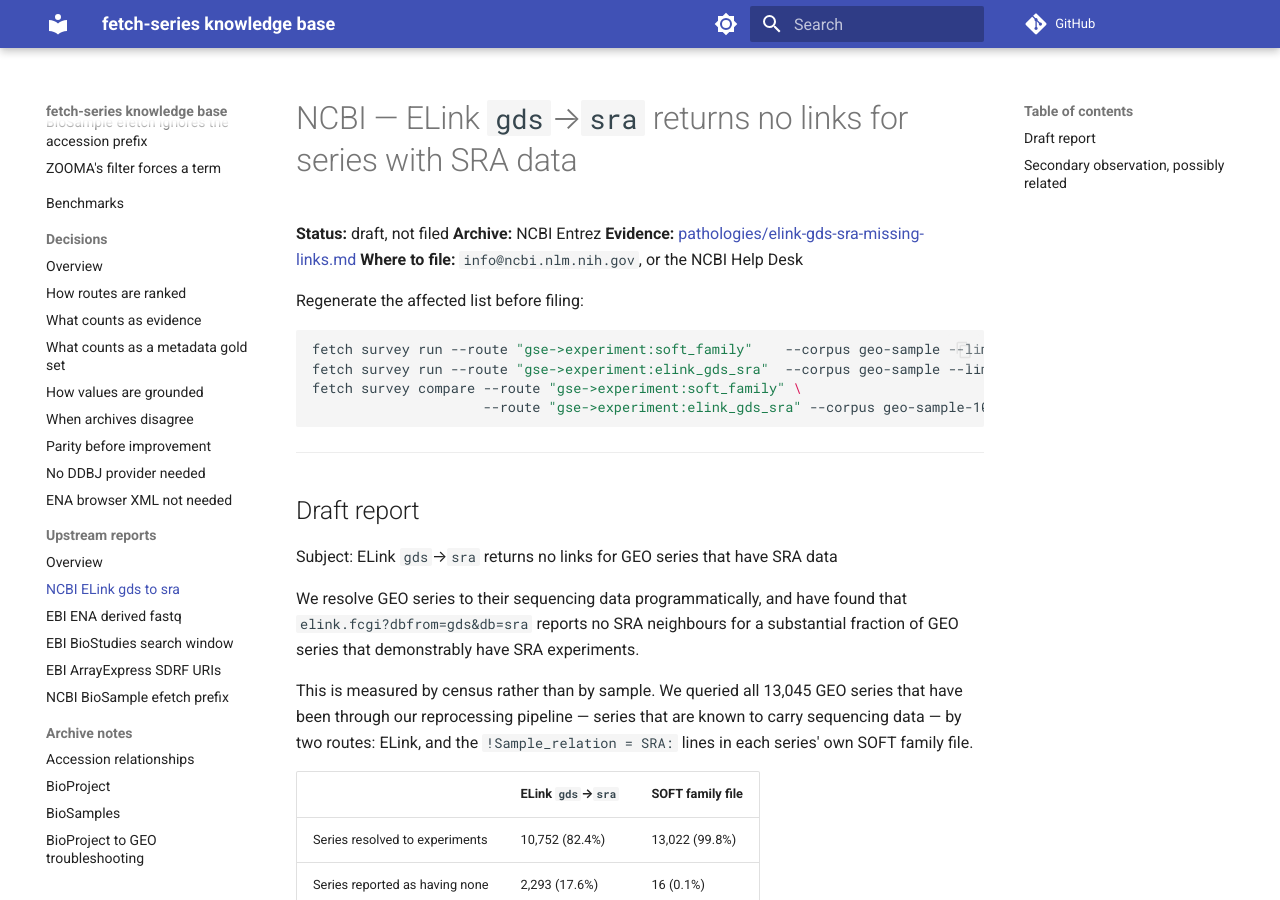
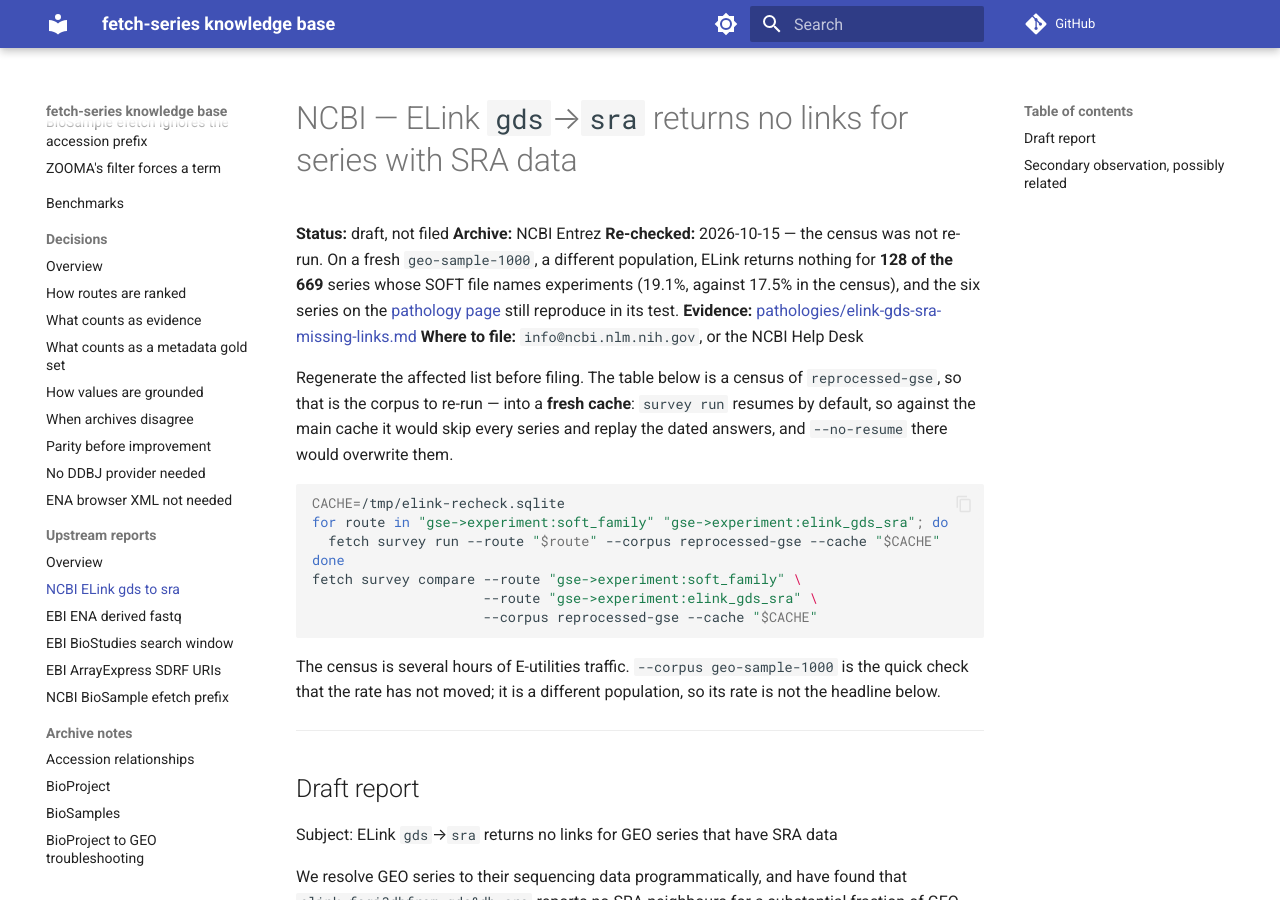
Before and after one commit to cellgeni/fetch-series, an MkDocs documentation site: the page built from docs/upstream/ncbi-elink-gds-sra.md, in a window 1280 px wide and 900 px high. Built offline with MkDocs 1.6.1 and Material for MkDocs 9.7.7, drawn with Linux system fonts in a browser that asks for light colours; comment, search, counter and statistics services are not loaded.

Commit message:
docs(upstream): re-check all five reports before filing
Every reproducer still gives the documented answer, and the live pathology
suite passes 26/26 with no skips. The two survey-backed reports were re-run
into a fresh cache: ENA's single-fastq set is unchanged (all 1,225 still
single, plus 2 newly published), and ELink misses 128 of 669 SRA-bearing
series on a fresh geo-sample-1000 (19.1%, against 17.5% in the census).

Corrects the regenerate commands in both. `survey run` resumes by default, so
against the main cache they replayed the dated verdicts instead of querying,
and the ELink one surveyed 150 series where the report cites a 13,045-series
census. The logs of today's re-check runs are committed with it.

Co-Authored-By: Claude Opus 5.5 <noreply@anthropic.com>

````diff
--- a/docs/upstream/ncbi-elink-gds-sra.md
+++ b/docs/upstream/ncbi-elink-gds-sra.md
@@ -5,17 +5,28 @@ title: NCBI — ELink gds→sra returns no links for series with SRA data
 # NCBI — ELink `gds`→`sra` returns no links for series with SRA data
 
 **Status:** draft, not filed **Archive:** NCBI Entrez
+**Re-checked:** 2026-10-15 — the census was not re-run. On a fresh `geo-sample-1000`, a different population, ELink returns nothing for **128 of the 669** series whose SOFT file names experiments (19.1%, against 17.5% in the census), and the six series on the [pathology page](../pathologies/elink-gds-sra-missing-links.md) still reproduce in its test.
 **Evidence:** [pathologies/elink-gds-sra-missing-links.md](../pathologies/elink-gds-sra-missing-links.md)
 **Where to file:** `info@ncbi.nlm.nih.gov`, or the NCBI Help Desk
 
-Regenerate the affected list before filing:
+Regenerate the affected list before filing. The table below is a census of
+`reprocessed-gse`, so that is the corpus to re-run — into a **fresh cache**: `survey run`
+resumes by default, so against the main cache it would skip every series and replay
+the dated answers, and `--no-resume` there would overwrite them.
 
 ```bash
-fetch survey run --route "gse->experiment:soft_family"    --corpus geo-sample --limit 150
-fetch survey run --route "gse->experiment:elink_gds_sra"  --corpus geo-sample --limit 150
+CACHE=/tmp/elink-recheck.sqlite
+for route in "gse->experiment:soft_family" "gse->experiment:elink_gds_sra"; do
+  fetch survey run --route "$route" --corpus reprocessed-gse --cache "$CACHE"
+done
 fetch survey compare --route "gse->experiment:soft_family" \
-                     --route "gse->experiment:elink_gds_sra" --corpus geo-sample-1000
+                     --route "gse->experiment:elink_gds_sra" \
+                     --corpus reprocessed-gse --cache "$CACHE"
 ```
+
+The census is several hours of E-utilities traffic. `--corpus geo-sample-1000` is the
+quick check that the rate has not moved; it is a different population, so its rate is
+not the headline below.
 
 ---
 
````
Also changed, not shown: docs/upstream/ebi-arrayexpress-sdrf-mirror-uris.md (+1 -0 lines), docs/upstream/ebi-biostudies-search-window.md (+1 -0 lines), docs/upstream/ebi-ena-derived-fastq-drops-technical-read.md (+6 -1 lines), docs/upstream/ncbi-biosample-efetch-accession-prefix.md (+1 -0 lines), 4 other files.
